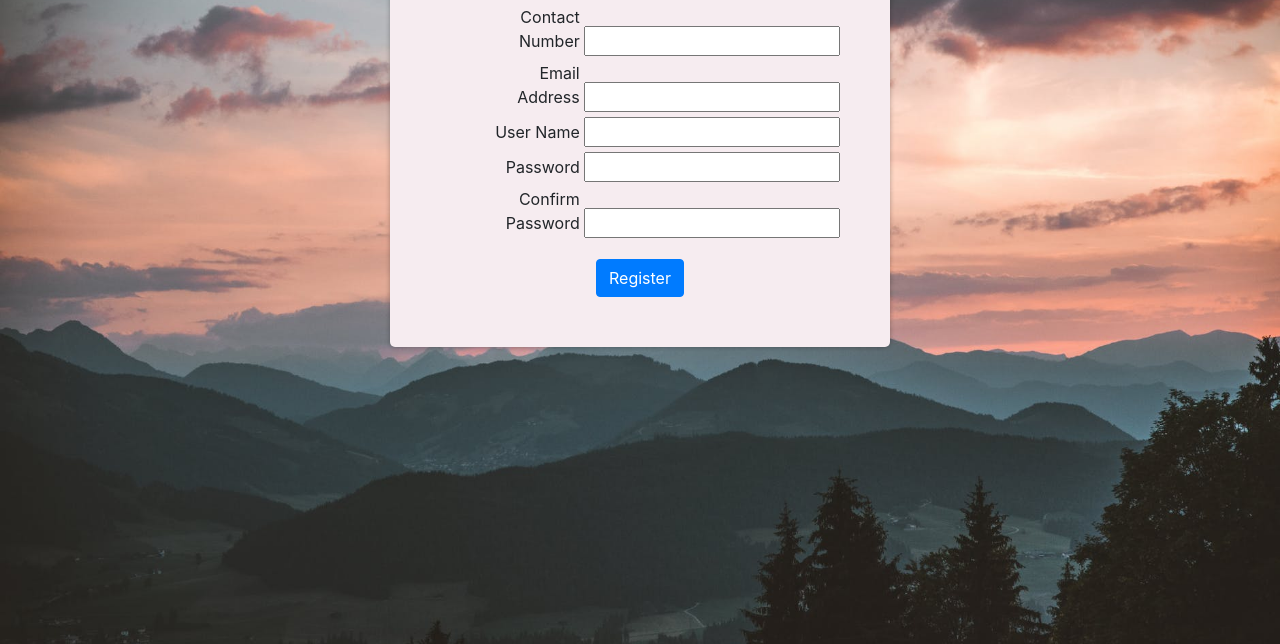
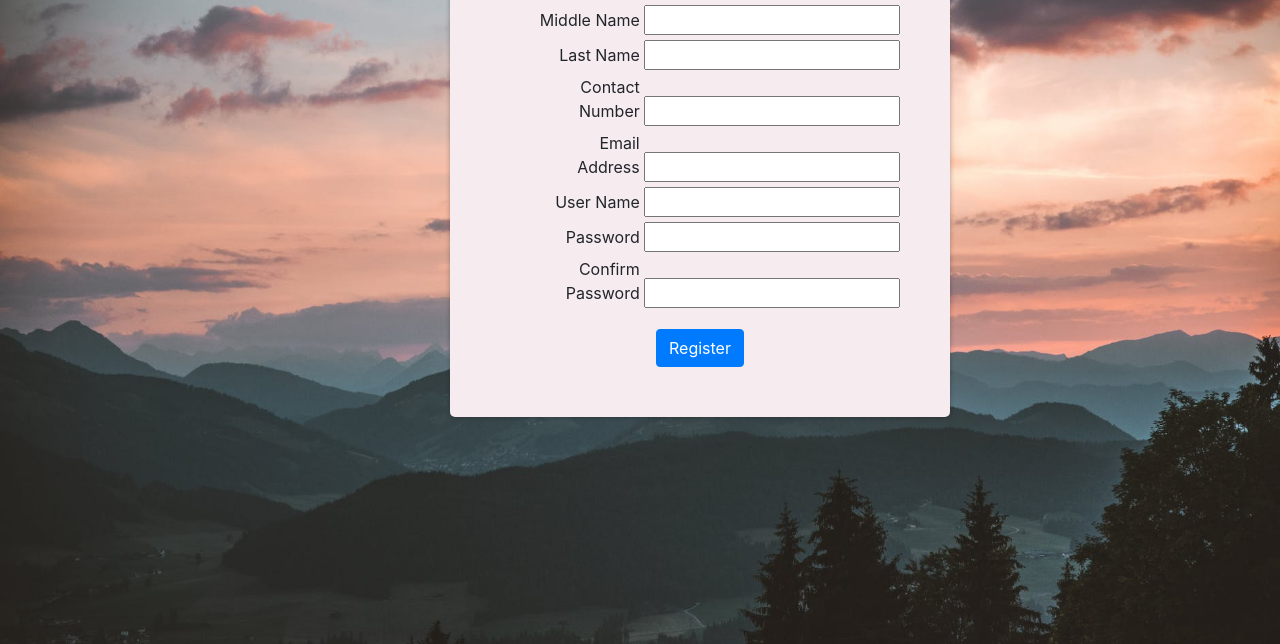
Before and after one commit to darwinvino08/finalexam, a plain HTML site: page index.html in a window 1280 px wide. Shown: the part 156-800 px from the top of the page. Drawn offline with nearby package versions, Linux system fonts and the light colour scheme; some icons are missing; a web font is replaced by a local one.

Commit message:
Add files via upload

```diff
--- a/style.css
+++ b/style.css
@@ -23,11 +23,11 @@ h1{
 
 }
 div {
-padding-top: 20px;
+margin-top: 50px;
   background: #f6ecf0;
   opacity: 1;
-  padding: 0;
-  margin: auto;
+  padding: 20px;
+margin-left: 450px;
   max-width: 100%;
   width: 500px;
   border-radius: 5px;
```
